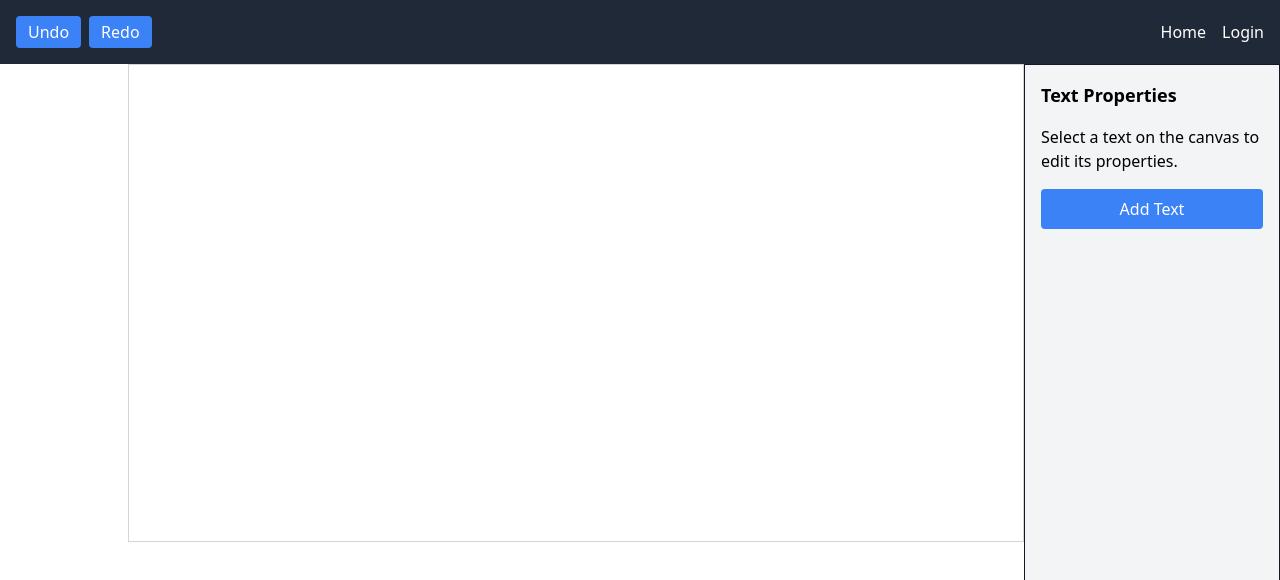
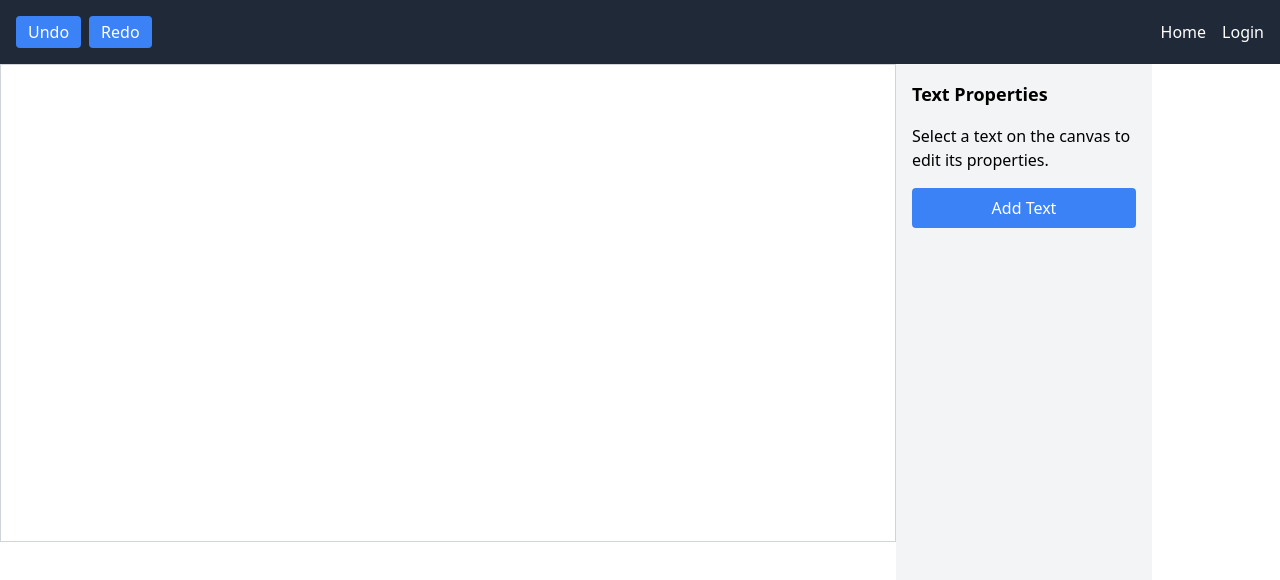
Before and after one commit to 49Harsh/editing-app-task, a React (Create React App) app: page / in a window 1280 px wide. Shown: the top 580 px of the page. Built offline with nearby package versions, Linux system fonts and the light colour scheme.

Commit message:
all complete

```diff
--- a/src/App.js
+++ b/src/App.js
@@ -57,11 +57,10 @@ const moveText = (id, newX, newY) => {
 return (
   <div className="flex flex-col h-screen">
     <Header undo={undo} redo={redo} />
-      <div className="flex flex-1 overflow-hidden bg-red flex-row justify-end">
+    <div className="flex flex-1 overflow-hidden">
       <Canvas
         texts={texts}
         updateText={updateText}
-          canvasRef={canvasRef}
         setSelectedTextId={setSelectedTextId}
         moveText={moveText}
       />
--- a/src/components/Sidebar.js
+++ b/src/components/Sidebar.js
@@ -1,6 +1,10 @@
 import React from 'react';
 
 function Sidebar({ addText, updateText, selectedText }) {
+
+
+  // yaha hamne apne editing tools ko store krk rkha hai hm or bhi add krskte hain
+
   const fonts = ['Arial', 'Verdana', 'Times New Roman', 'Courier'];
   const sizes = Array.from({ length: 17 }, (_, i) => i + 8);
   const colors = ['#000000', '#FF0000', '#00FF00', '#0000FF', '#FFFF00', '#FF00FF', '#00FFFF'];
@@ -30,7 +34,7 @@ function Sidebar({ addText, updateText, selectedText }) {
   };
 
   return (
-    <div className="w-64 bg-gray-100 p-4 border border-gray-900 ">
+    <div className="w-64 bg-gray-100 p-4 ">
       <h2 className="text-lg font-bold mb-4">Text Properties</h2>
       {selectedText ? (
         <>
@@ -43,6 +47,7 @@ function Sidebar({ addText, updateText, selectedText }) {
               className="w-full p-2 border rounded"
             />
           </div>
+
           <div className="mb-4">
             <label className="block mb-2">Font:</label>
             <select
```
Lines whose indentation alone changed are shown as unchanged.
